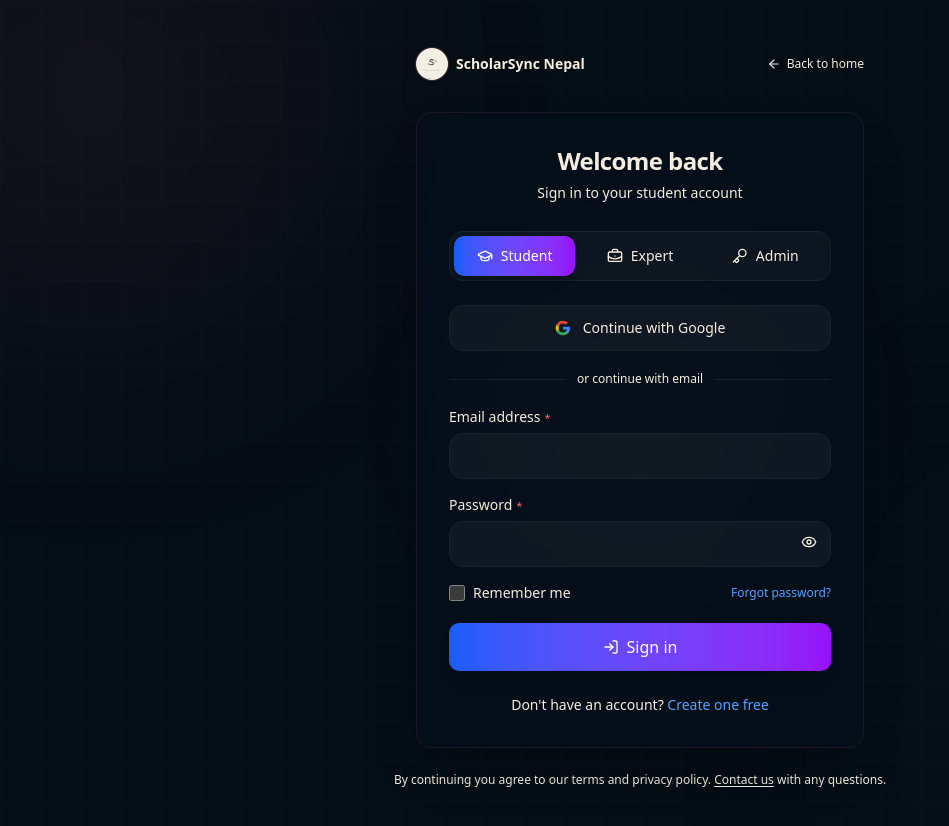
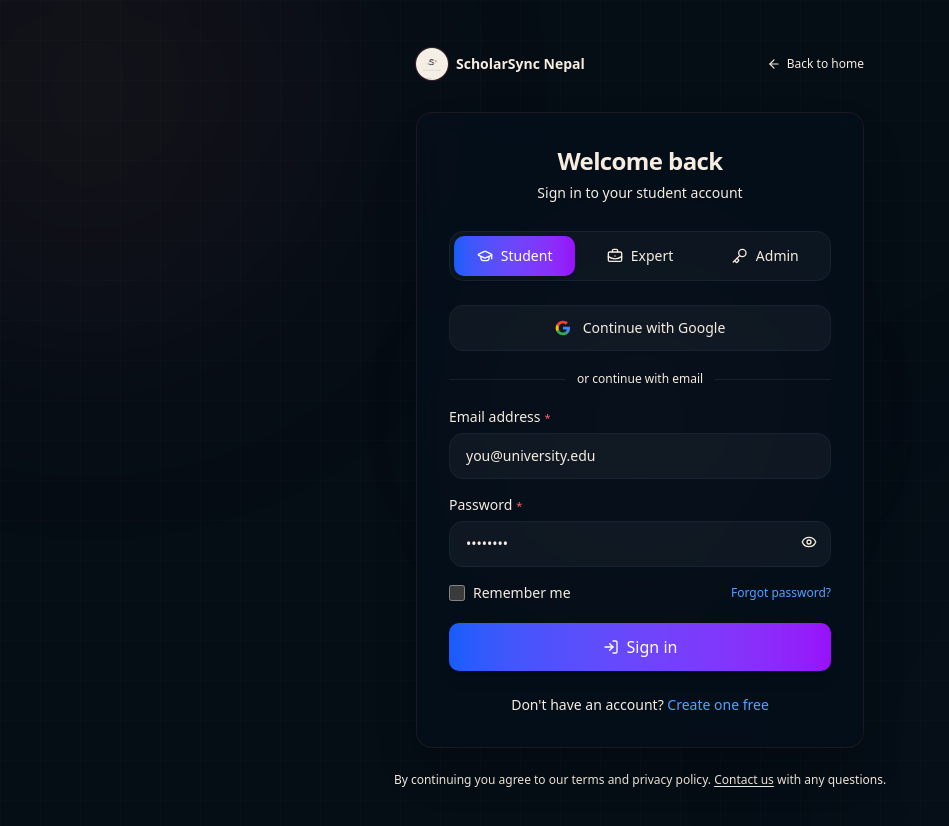
Before and after one commit to Ghimire-Kushal/Assignment-help, a Next.js app in the folder edunexus-ai/: page /login in a window 1280 px wide. Shown: the top 826 px of the page, without its empty margins (0-949 px from the left). Built offline with nearby package versions, Linux system fonts and the light colour scheme; no server answers.

Commit message:
Add missing placeholders to LoginPage, RegisterPage, ContactPage form inputs

```diff
--- a/edunexus-ai/components/pages/auth/LoginPage.tsx
+++ b/edunexus-ai/components/pages/auth/LoginPage.tsx
@@ -212,7 +212,7 @@ export function LoginPage() {
         <FormInput
           label="Email address"
           type="email"
-
+          placeholder="you@university.edu"
           autoComplete="email"
           required
           value={form.email}
@@ -223,7 +223,7 @@ export function LoginPage() {
         <FormInput
           label="Password"
           type={showPassword ? "text" : "password"}
-
+          placeholder="••••••••"
           autoComplete="current-password"
           required
           value={form.password}
--- a/edunexus-ai/components/pages/auth/RegisterPage.tsx
+++ b/edunexus-ai/components/pages/auth/RegisterPage.tsx
@@ -250,7 +250,7 @@ export function RegisterPage() {
         <FormInput
           label="Full name"
           type="text"
-
+          placeholder="Jane Smith"
           autoComplete="name"
           required
           value={form.name}
@@ -261,7 +261,7 @@ export function RegisterPage() {
         <FormInput
           label="Email address"
           type="email"
-
+          placeholder="you@university.edu"
           autoComplete="email"
           required
           value={form.email}
@@ -273,7 +273,7 @@ export function RegisterPage() {
           <FormInput
             label="Password"
             type={showPassword ? "text" : "password"}
-
+            placeholder="Min. 8 characters"
             autoComplete="new-password"
             required
             value={form.password}
```
